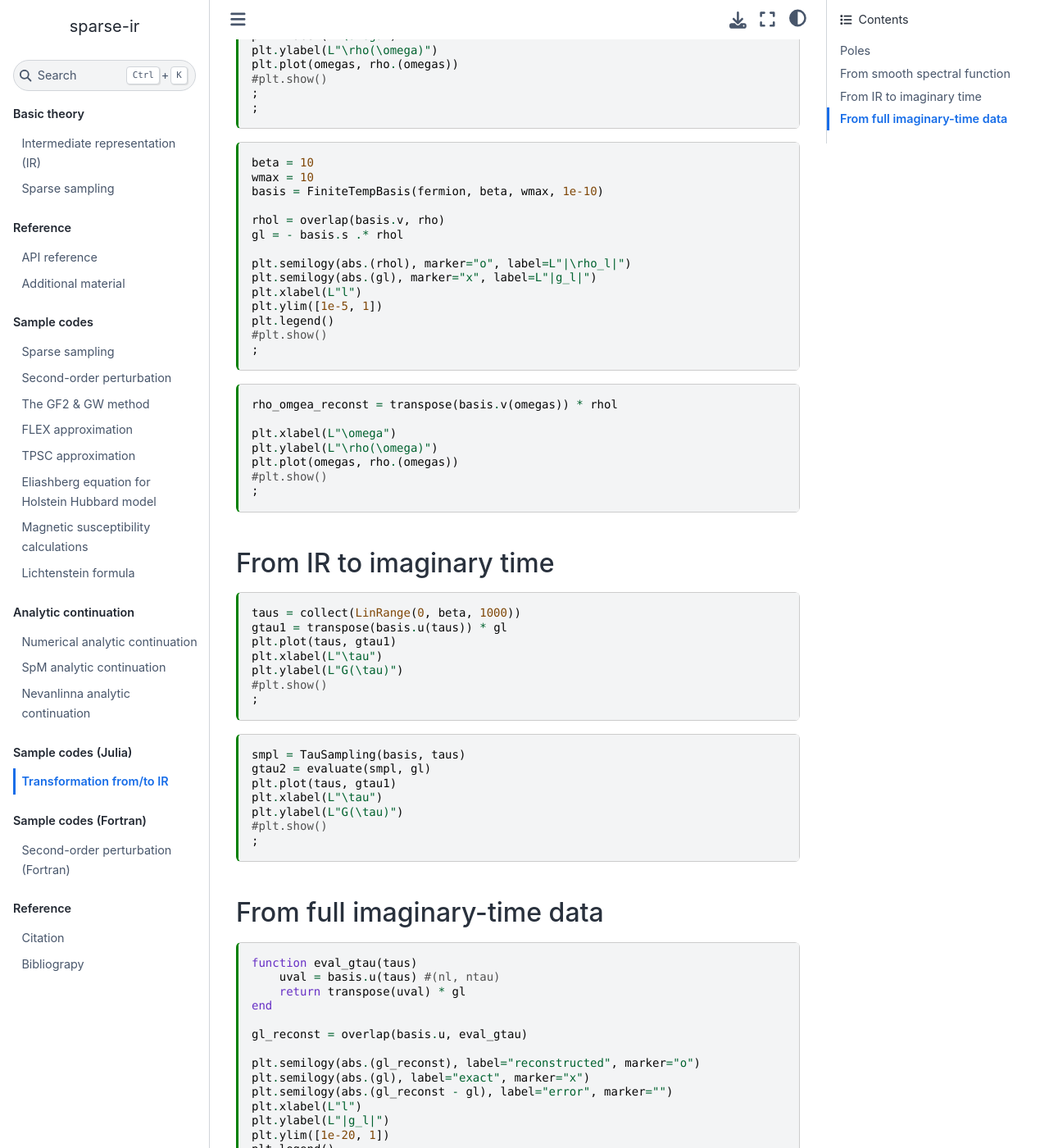
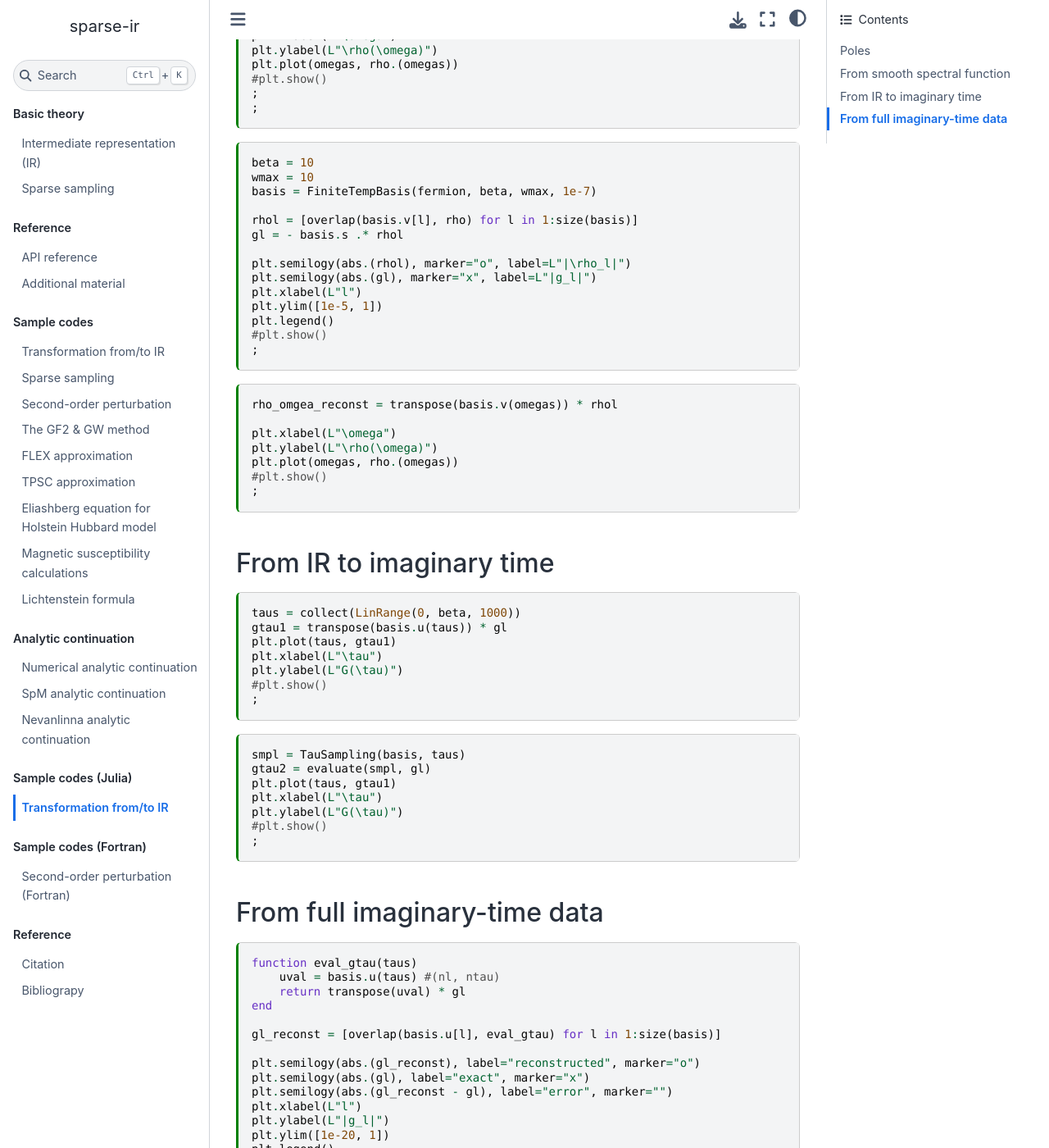
Before and after one commit to SpM-lab/sparse-ir-tutorial, a Jupyter Book: the page built from src/transformation_jl.md, in a window 1280 px wide and 1400 px high, scrolled down 1149 px. Shown: the whole window at 82% size. Built offline with Jupyter Book 1.0.4 settings and Sphinx 7.4.7 and the Sphinx Book theme 1.1.4, drawn with Linux system fonts in a browser that asks for light colours.

Commit message:
Some updates

````diff
--- a/_toc.yml
+++ b/_toc.yml
@@ -11,7 +11,7 @@ parts:
   - file: src/additional_material
 - caption: Sample codes
   chapters:
-  #- file: src/transformation_py
+  - file: src/transformation_py
   - file: src/sparse_sampling_demo_py
   - file: src/second_order_perturbation_py
   - file: src/GW_py
--- a/src/transformation_jl.md
+++ b/src/transformation_jl.md
@@ -27,7 +27,7 @@ using OMEinsum
 
 beta = 15
 wmax = 10
-basis_b = FiniteTempBasis(boson, beta, wmax, 1e-10)
+basis_b = FiniteTempBasis(boson, beta, wmax, 1e-7)
 
 coeff = [1.0]
 omega_p = [0.1]
@@ -82,9 +82,9 @@ plt.plot(omegas, rho.(omegas))
 ```{code-cell}
 beta = 10
 wmax = 10
-basis = FiniteTempBasis(fermion, beta, wmax, 1e-10)
+basis = FiniteTempBasis(fermion, beta, wmax, 1e-7)
 
-rhol = overlap(basis.v, rho)
+rhol = [overlap(basis.v[l], rho) for l in 1:size(basis)]
 gl = - basis.s .* rhol
 
 plt.semilogy(abs.(rhol), marker="o", label=L"|\rho_l|")
@@ -136,7 +136,7 @@ function eval_gtau(taus)
     return transpose(uval) * gl
 end
 
-gl_reconst = overlap(basis.u, eval_gtau)
+gl_reconst = [overlap(basis.u[l], eval_gtau) for l in 1:size(basis)]
 
 plt.semilogy(abs.(gl_reconst), label="reconstructed", marker="o")
 plt.semilogy(abs.(gl), label="exact", marker="x")
````
